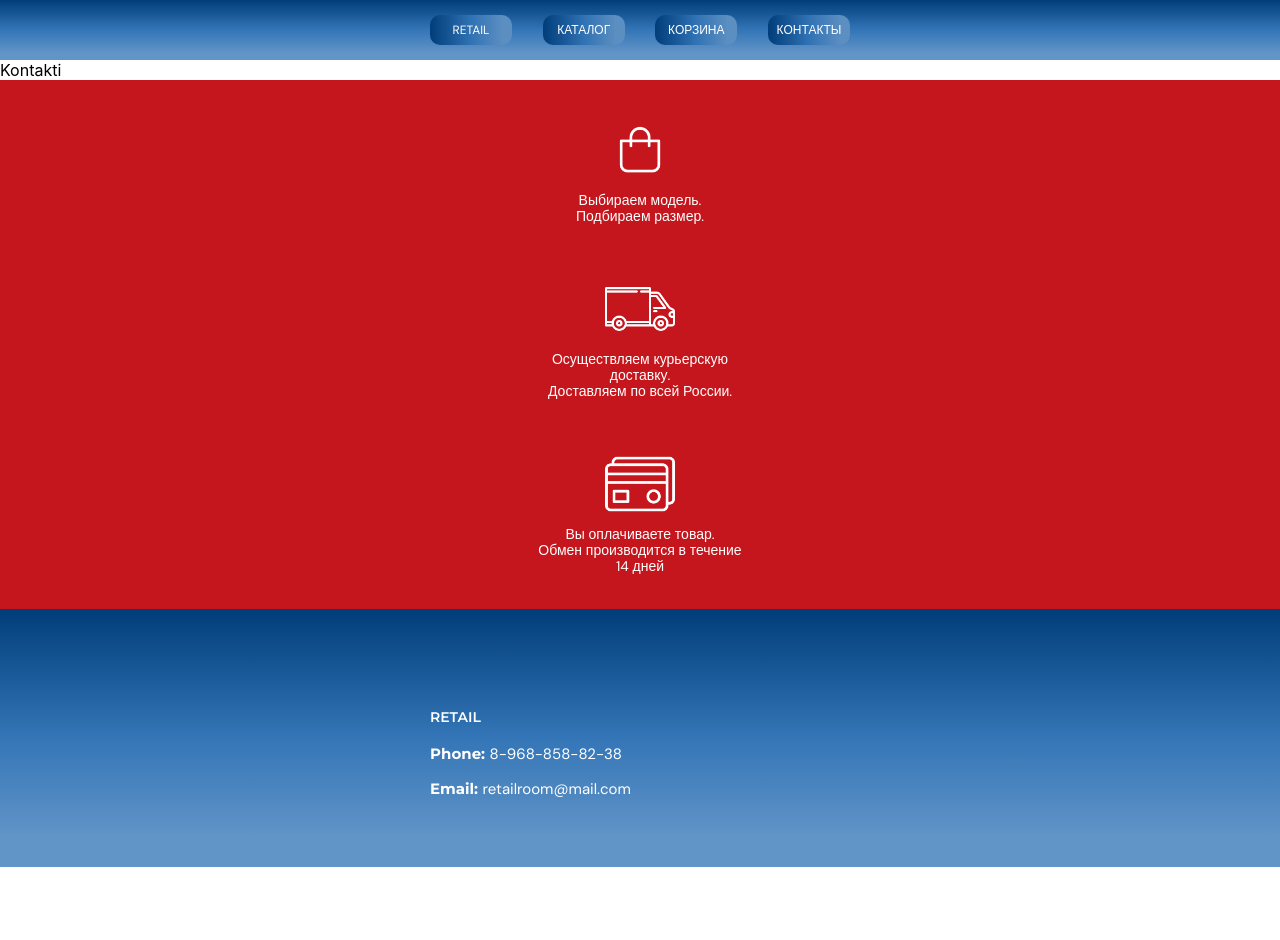
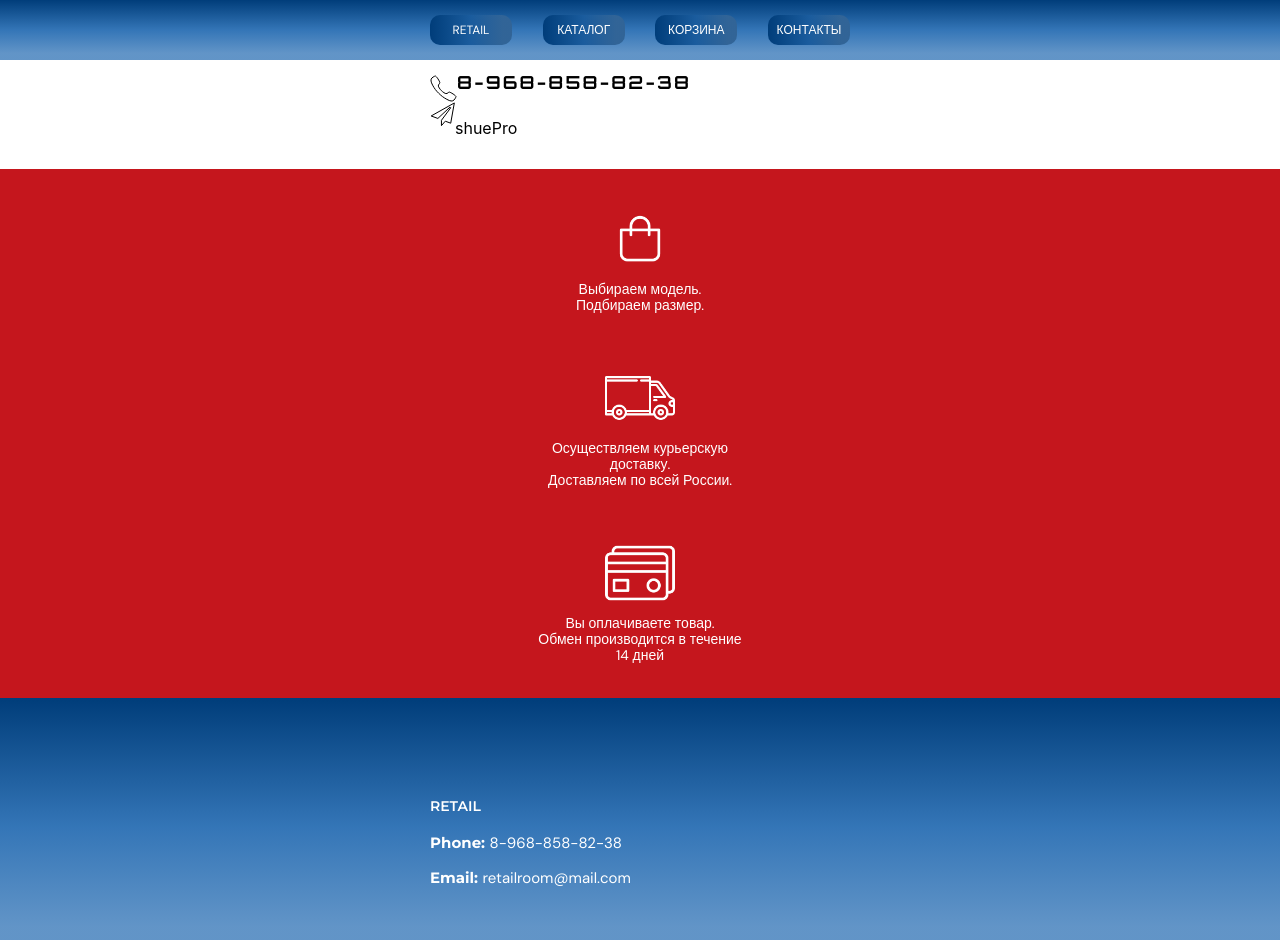
Before and after one commit to MBersPro/retail, a React app: page / in a window 1280 px wide. Both pictures are taken after a click on the button "КОНТАКТЫ". Before the commit the page ends 867 px from the top, so only its background shows below. Built offline with nearby package versions, Linux system fonts and the light colour scheme.

Commit message:
added Kontakti

```diff
--- a/src/components/Catalog/ProductList/Product/Product.module.css
+++ b/src/components/Catalog/ProductList/Product/Product.module.css
@@ -1,20 +1,33 @@
+ul{
+    padding: 0;
+}
 .li{
     margin-bottom: 20px;
     list-style: none;
+    text-align: center;
 }
 
 .image {
-    width: 150px;
+    width: 200px;
     display: block;
 }
 .p{
     margin-top: 0;
     margin-bottom: 0;
+    color: white;
 }
 .divProduct{
     background-color: rgb(73, 79, 95);
     padding: 15px;
-    text-align: center;
     border-radius: 5px;
     display: inline-block;
 }
+button{
+    font-size: 12px;
+    background-color: gray;
+    color:white;
+    border: none;
+    padding-top: 5px;
+    padding-bottom: 5px;
+    border-radius: 10px;
+}
--- a/src/components/Kontakti/Kontakti.js
+++ b/src/components/Kontakti/Kontakti.js
@@ -1,8 +1,19 @@
 import React from 'react';
-
+import styles from "./Kontakti.module.css"
+import { ReactComponent as Phone } from "./svg/Phone.svg";
+import { ReactComponent as Telegram } from "./svg/Telegram.svg";
 const Kontakti = () => {
     return (
-        <div>Kontakti</div>
+        <div className={styles.container}>
+            <div className={styles.divPhone}>
+                <Phone/>
+                <p className={styles.phone}>8-968-858-82-38</p>
+            </div>
+            <div className={styles.divTelegram}>
+                <Telegram/>
+                <p className={styles.telegram}>shuePro</p>
+            </div>
+        </div>
     );
 }
 
--- /dev/null
+++ b/src/components/Kontakti/Kontakti.module.css
@@ -0,0 +1,25 @@
+.container{
+    box-sizing: border-box;
+    padding: 15px;
+    margin-left: auto;
+    margin-right: auto;
+    max-width: 450px;
+    min-width: 350px;
+}
+.divPhone{
+    display: flex;
+}
+.divTelegram{
+    display: flex;
+}
+.phone{
+    font-family: 'Orbitron', sans-serif;
+    font-style: normal;
+    font-weight: 700;
+    font-size: 18px;
+    line-height: 15px;
+    letter-spacing: 0.12em;
+    color: #000000;
+    margin: 0;
+
+}
--- a/src/components/Retail/Logo/Logo.js
+++ b/src/components/Retail/Logo/Logo.js
@@ -4,7 +4,7 @@ import kanyeface from "./kanyeface.png";
 const Logo = () => {
   return (
     <div className={styles.container}>
-      <h1 className={styles.h1}>RETAIL</h1>
+      <h1 className={styles.h1}>RETAIL LUX</h1>
       <figure className={styles.fig}>
         <img className={styles.kanye} src={kanyeface} alt="kanyeface" />
       </figure>
```
Also changed, not shown: src/components/Kontakti/svg/Phone.svg (added), src/components/Kontakti/svg/Telegram.svg (added).
